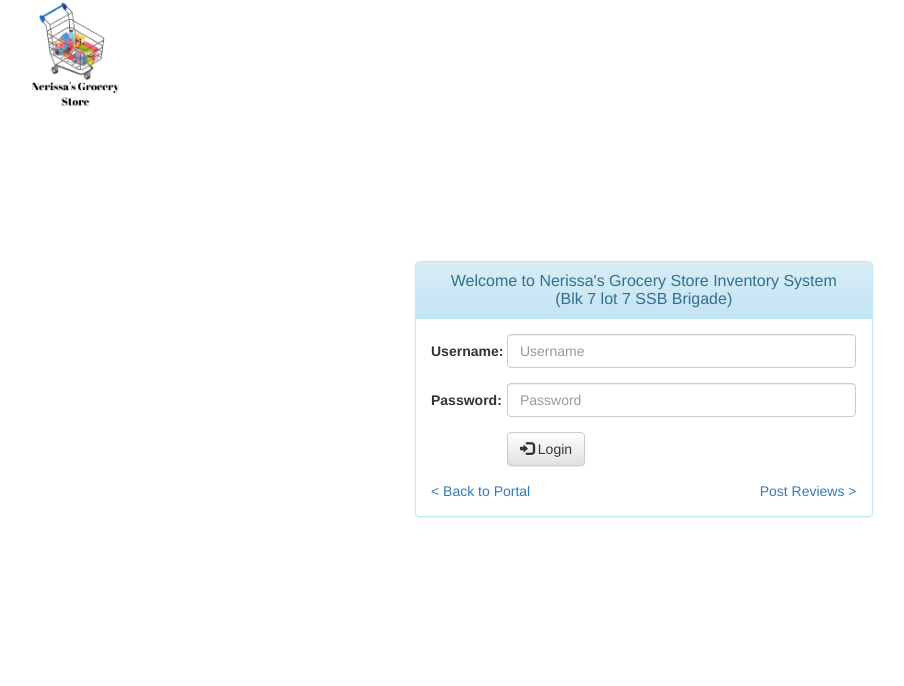
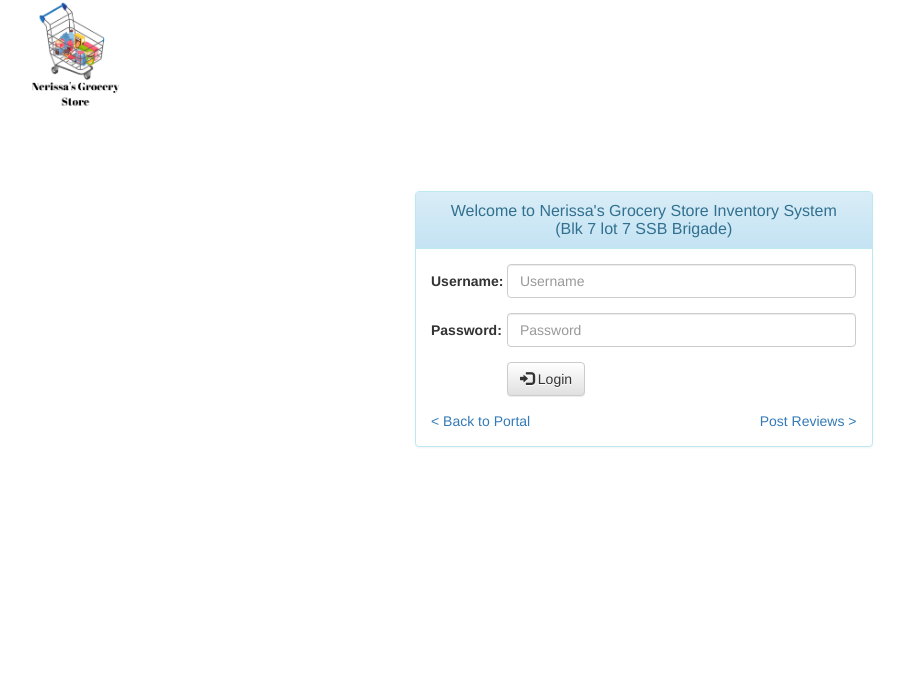
Before and after one commit to tristanjayvirtudazo/grocery, a PHP site: page /login.php?branch=1 in a window 1280 px wide. Shown: the top 686 px of the page, without its empty margins (45-949 px from the left). Run offline with PHP 8.4, Linux system fonts and the light colour scheme; data comes from the database, SQL or seed files in the repository.

Commit message:
feat: logo

```diff
--- a/custom/css/custom.css
+++ b/custom/css/custom.css
@@ -39,7 +39,7 @@ div.kv-avatar div.file-input div.file-preview {
 
 /*login form*/
 .vertical {
-	padding-top: 150px;
+	padding-top: 80px;
 	padding-bottom: 150px;
 }
 
```
